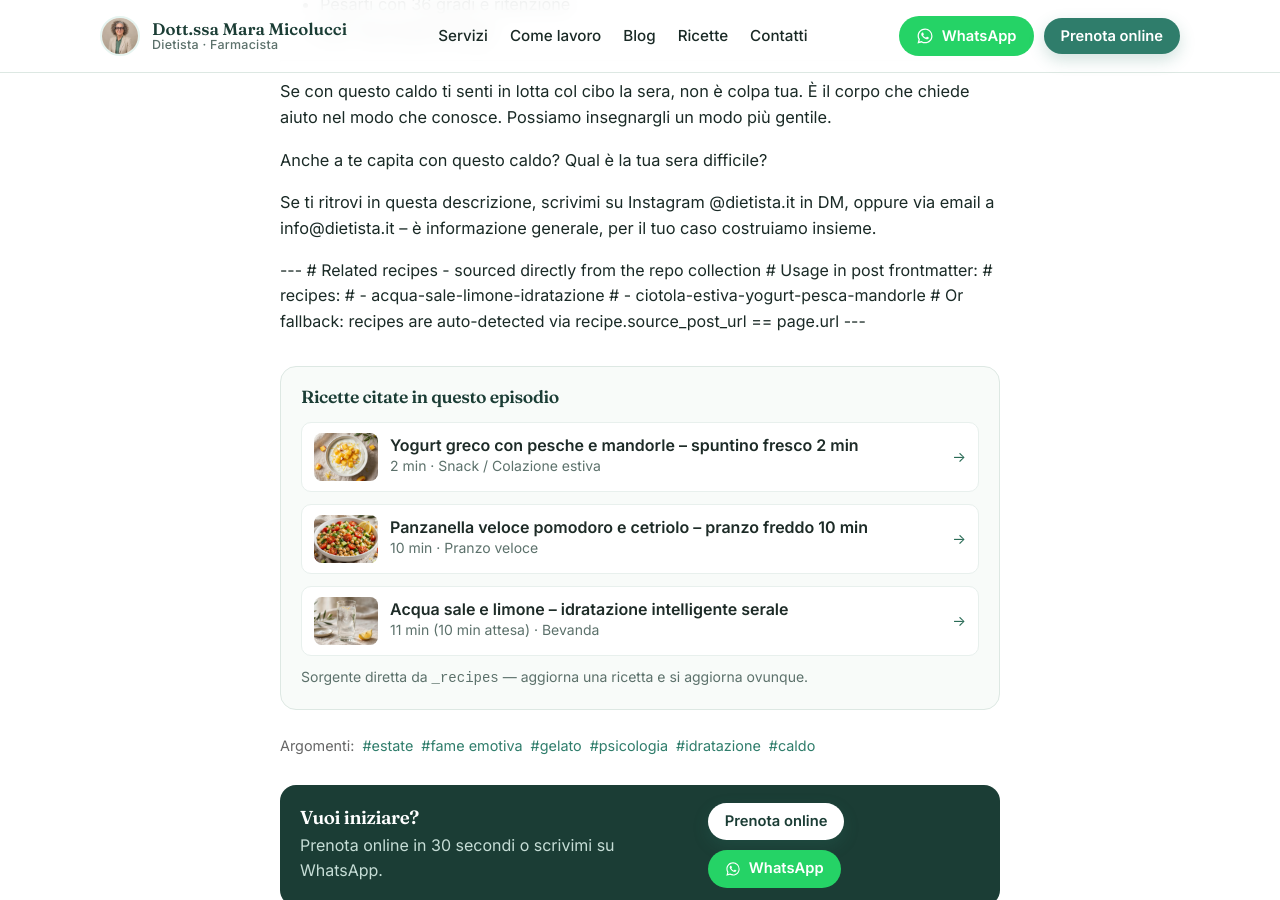
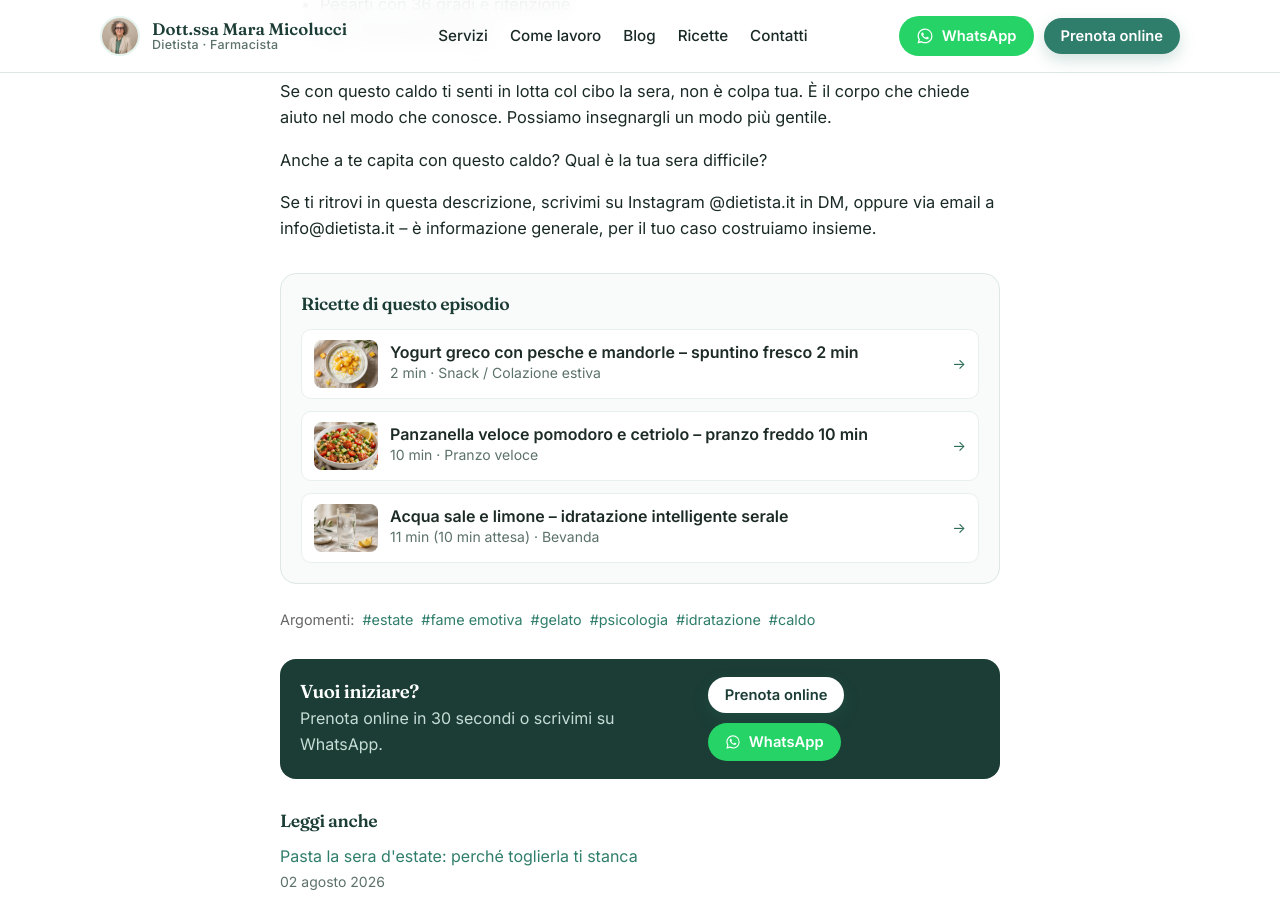
Before and after one commit to curlybracketshq/dietista.it, a Jekyll site: the page built from _posts/2026-08-09-gelato-sera-caldo-fame-emotiva.markdown, in a window 1280 px wide and 900 px high, scrolled down 2782 px. Built offline with Jekyll 4.4.1, drawn with Linux system fonts in a browser that asks for light colours.

Commit message:
fix: remove frontmatter from related_recipes include - was breaking post layout

```diff
--- a/_includes/related_recipes.html
+++ b/_includes/related_recipes.html
@@ -1,11 +1,4 @@
----
-# Related recipes - sourced directly from the repo collection
-# Usage in post frontmatter:
-#   recipes:
-#     - acqua-sale-limone-idratazione
-#     - ciotola-estiva-yogurt-pesca-mandorle
-# Or fallback: recipes are auto-detected via recipe.source_post_url == page.url
----
+{% comment %}Related recipes - sourced directly from _recipes collection. Usage: frontmatter recipes: [slug1, slug2] or auto via source_post_url{% endcomment %}
 {% assign recipes_to_show = "" | split: "" %}
 
 {%- if include.recipes -%}
@@ -24,12 +17,12 @@
 
 {%- if recipes_to_show.size > 0 -%}
 <section class="related-recipes" style="margin:32px 0 24px;padding:20px;border:1px solid #DDE8E3;border-radius:16px;background:#F8FBF9">
-  <h3 style="margin:0 0 14px;font-size:1.1em">Ricette citate in questo episodio</h3>
+  <h3 style="margin:0 0 14px;font-size:1.1em">Ricette di questo episodio</h3>
   <div style="display:grid;gap:12px">
   {%- for r in recipes_to_show -%}
     <a href="{{ r.url | relative_url }}" style="display:flex;gap:12px;align-items:center;text-decoration:none;padding:10px 12px;border-radius:10px;background:#fff;border:1px solid #E8F0ED">
       {%- if r.image -%}
-      <img src="{{ r.image | relative_url }}" alt="" style="width:64px;height:48px;object-fit:cover;border-radius:8px;flex-shrink:0">
+      <img src="{{ r.image | relative_url }}" alt="{{ r.title | escape }}" style="width:64px;height:48px;object-fit:cover;border-radius:8px;flex-shrink:0">
       {%- endif -%}
       <div style="flex:1;min-width:0">
         <div style="font-weight:600;color:#1D2B27;line-height:1.25">{{ r.title }}</div>
@@ -39,6 +32,5 @@
     </a>
   {%- endfor -%}
   </div>
-  <p class="muted small" style="margin:10px 0 0">Sorgente diretta da <code>_recipes</code> — aggiorna una ricetta e si aggiorna ovunque.</p>
 </section>
 {%- endif -%}
```
